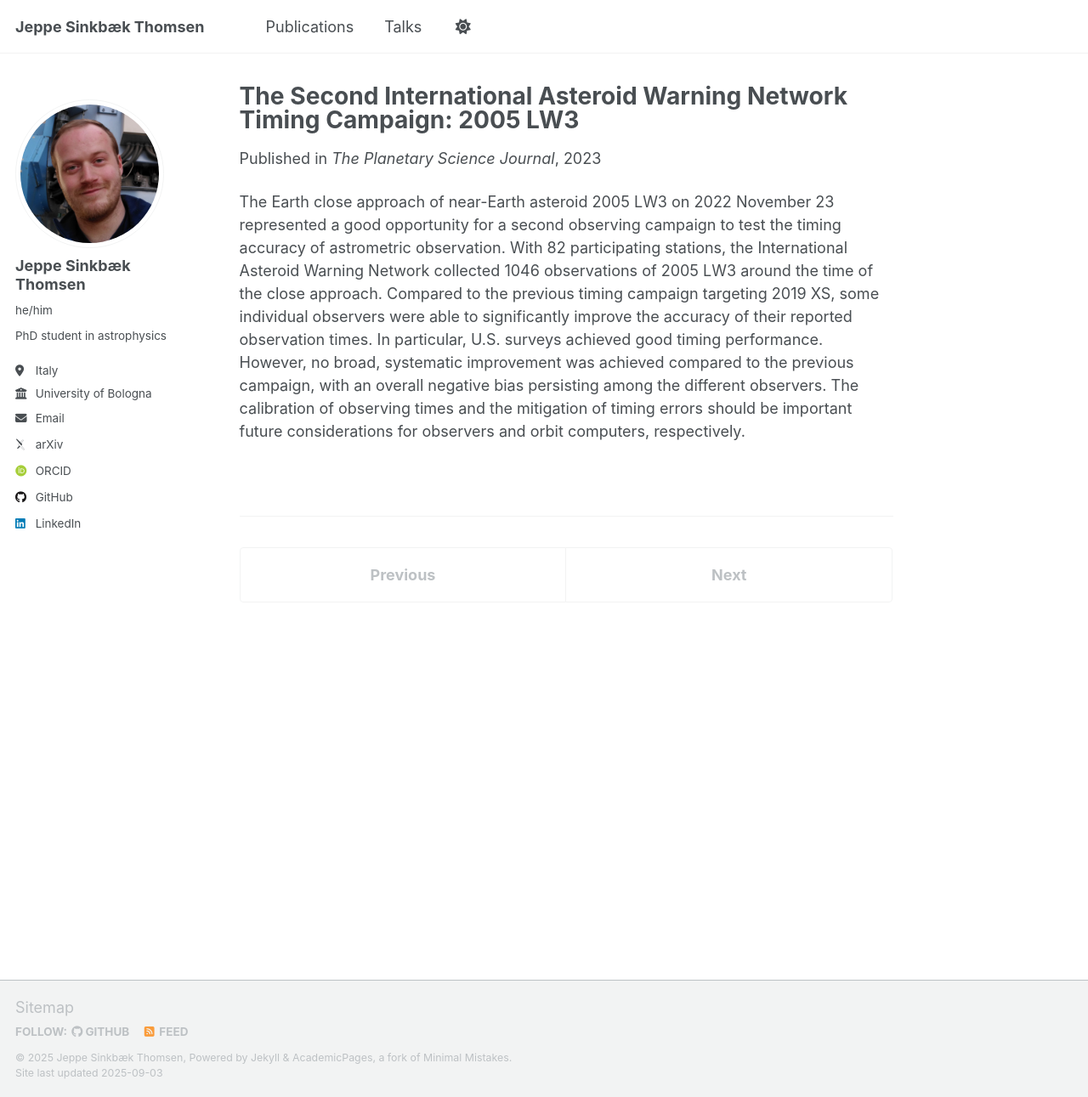
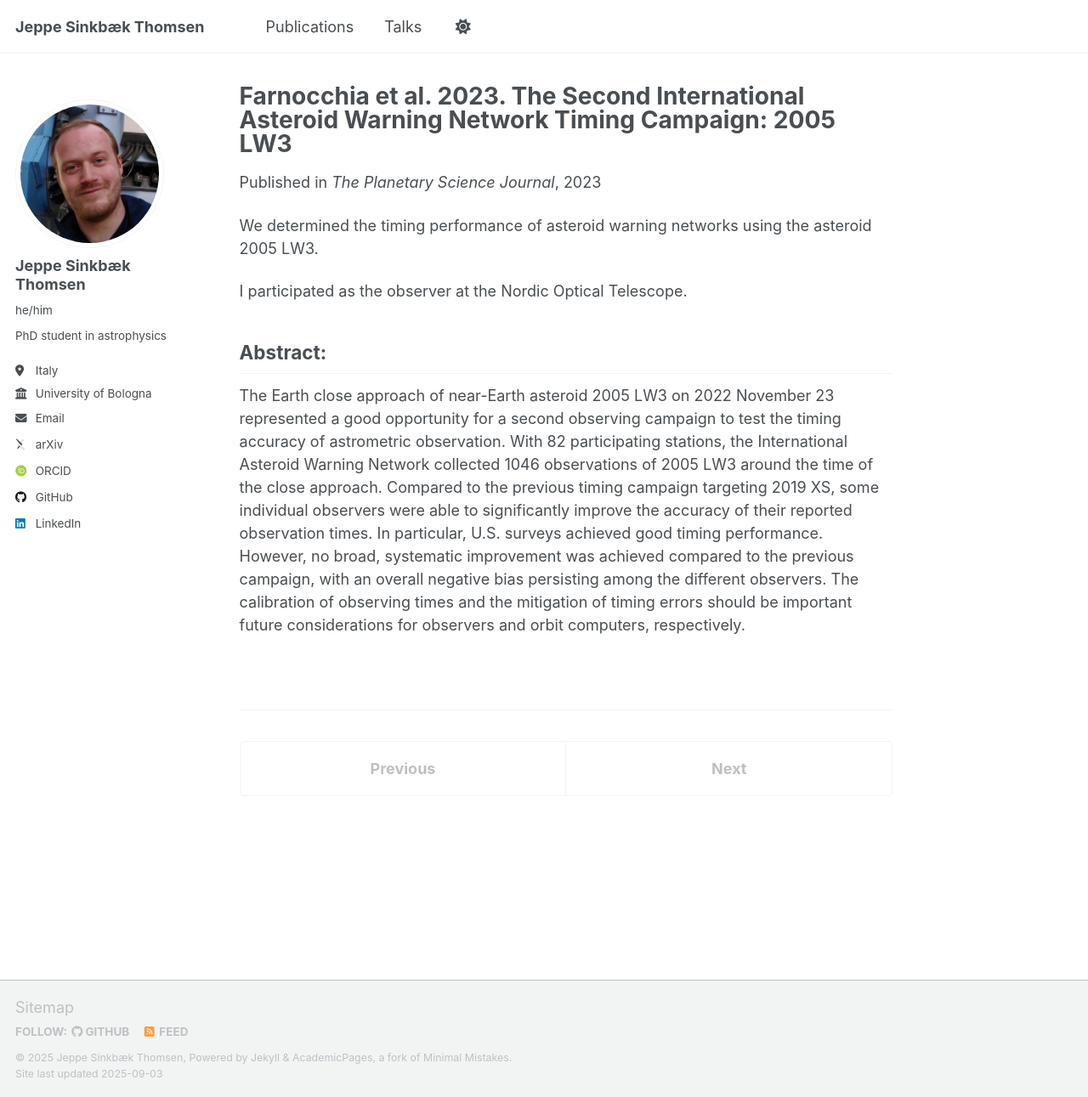
Before and after one commit to jsinkbaek/jsinkbaek.github.io, a Jekyll site: the page built from _publications/2023-11-01-LW32005.md, in a window 1280 px wide and 1291 px high. Shown: the whole window at 85% size. Built offline with Jekyll 4.4.1, drawn with Linux system fonts in a browser that asks for light colours; some web fonts are replaced; a script that is not in the unit is left out.

Commit message:
Update 2023-11-01-LW32005.md

```diff
--- a/_publications/2023-11-01-LW32005.md
+++ b/_publications/2023-11-01-LW32005.md
@@ -1,12 +1,17 @@
 ---
-title: "The Second International Asteroid Warning Network Timing Campaign: 2005 LW3"
+title: "Farnocchia et al. 2023. The Second International Asteroid Warning Network Timing Campaign: 2005 LW3"
 collection: publications
 category: manuscripts
 permalink: /publication/2023-11-01-LW32005
-excerpt: 'Davide Farnocchia led this study to determine the timing performance of asteroid warning networks using the asteroid 2005 LW3. I participated as the observer at the Nordic Optical Telescope.'
+excerpt: 'We determined the timing performance of asteroid warning networks using the asteroid 2005 LW3. I participated as the observer at the Nordic Optical Telescope.'
 date: 2023-11-01
 venue: 'The Planetary Science Journal'
 paperurl: 'https://jsinkbaek.github.io/files/Farnocchia2023.pdf'
 citation:
 ---
+We determined the timing performance of asteroid warning networks using the asteroid 2005 LW3.
+
+I participated as the observer at the Nordic Optical Telescope.
+
+## Abstract:
 The Earth close approach of near-Earth asteroid 2005 LW3 on 2022 November 23 represented a good opportunity for a second observing campaign to test the timing accuracy of astrometric observation. With 82 participating stations, the International Asteroid Warning Network collected 1046 observations of 2005 LW3 around the time of the close approach. Compared to the previous timing campaign targeting 2019 XS, some individual observers were able to significantly improve the accuracy of their reported observation times. In particular, U.S. surveys achieved good timing performance. However, no broad, systematic improvement was achieved compared to the previous campaign, with an overall negative bias persisting among the different observers. The calibration of observing times and the mitigation of timing errors should be important future considerations for observers and orbit computers, respectively.
```
